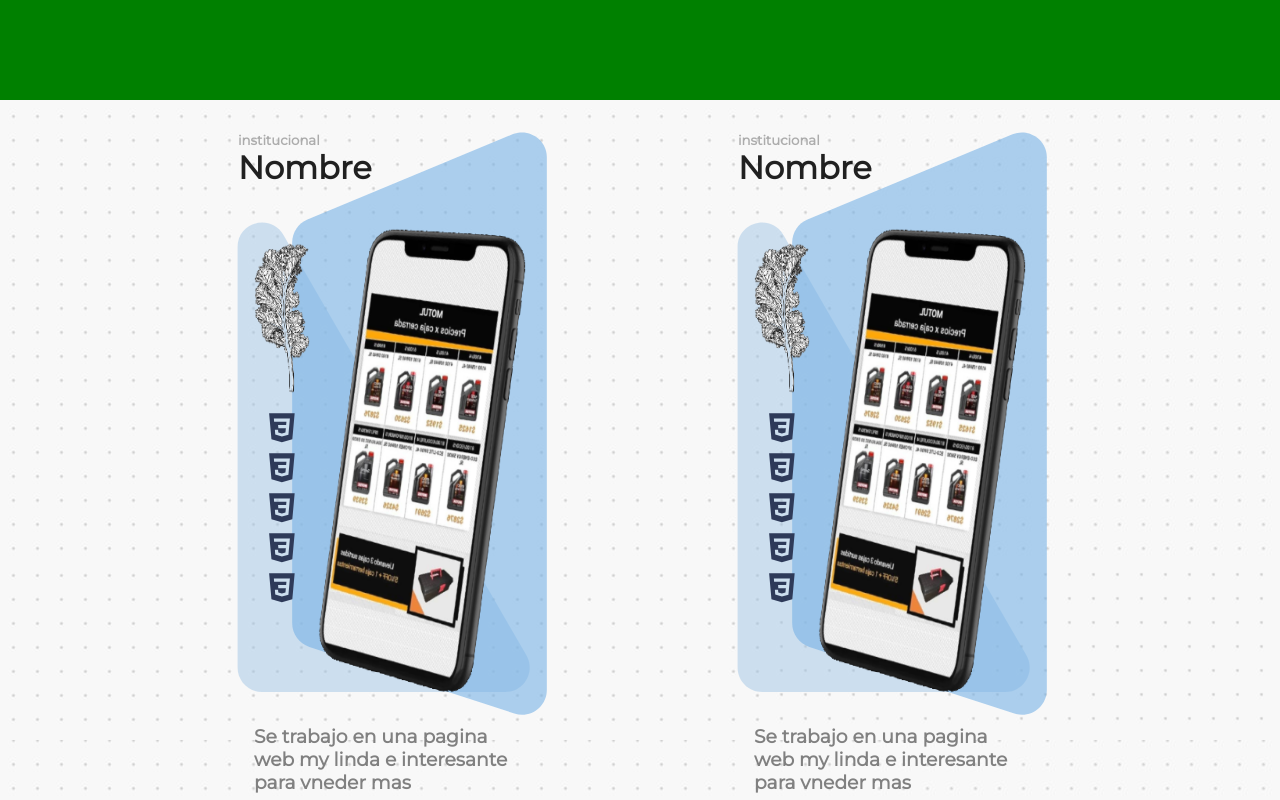
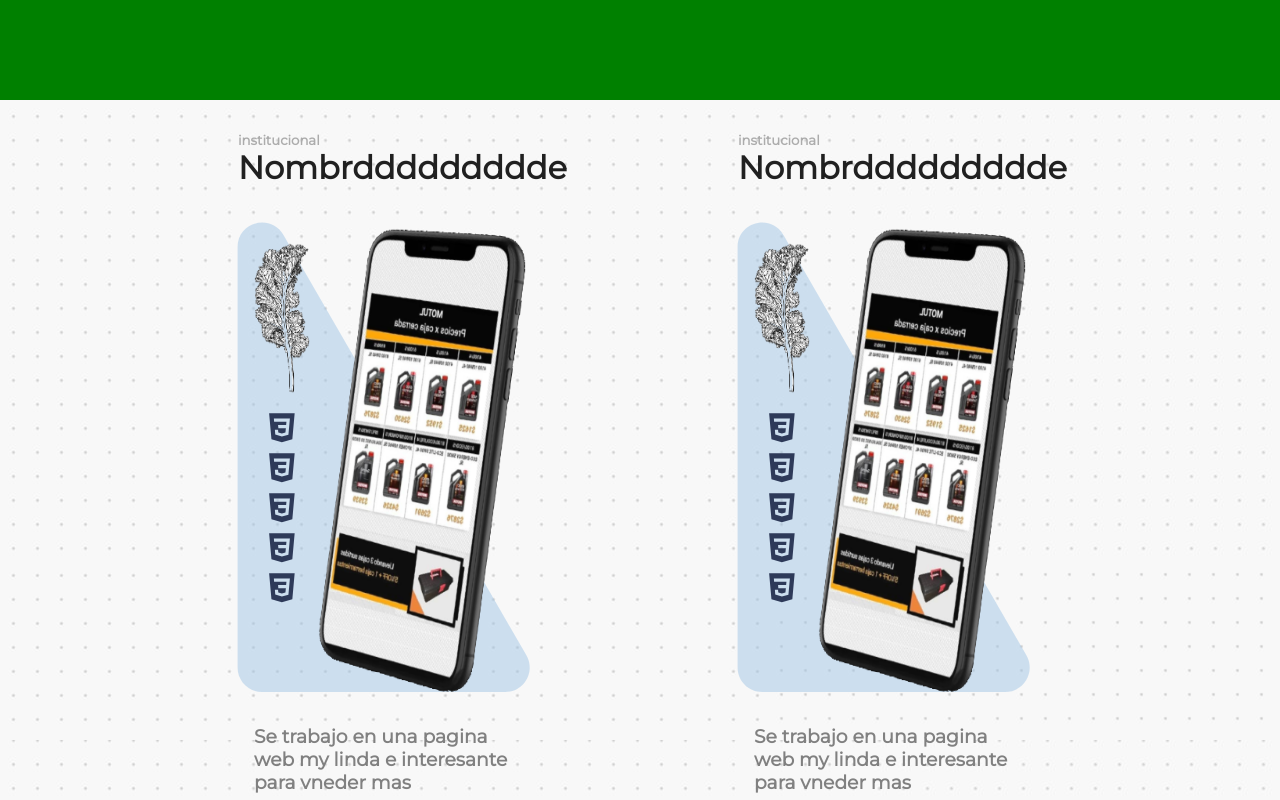
Before and after one commit to ignacioHourquescos/kaleindex, a Next.js app: page / in a window 1280 px wide. Shown: the part 700-1500 px from the top of the page. Built offline with nearby package versions, Linux system fonts and the light colour scheme.

Commit message:
trabajando en cards

```diff
--- a/components/Card/Card.js
+++ b/components/Card/Card.js
@@ -24,7 +24,7 @@
       </div>
 
       <h5>institucional</h5>
-      <h1>Nombre</h1>
+      <h1>Nombrddddddddde</h1>
       <div className={ss.image_container}>
          <Image src={"/renova.png"} width="280px" height="550px"/>
       </div>
@@ -41,7 +41,7 @@
 <path d="M295.615 518C316.408 518 329.397 495.485 318.989 477.485L51.0696 14.1213C37.2469 -9.78478 0.695587 0.0217839 0.695587 27.6364V491C0.695587 505.912 12.7839 518 27.6956 518H112.287H295.615Z" fill="#A2C5E6" fill-opacity="0.5"/>
 </svg>
 
-const shapeRight = <svg width="277" height="604" viewBox="0 0 277 657" fill="none" xmlns="http://www.w3.org/2000/svg">
+const shapeRight = <svg width="277" height="504" viewBox="0 0 277 657" fill="none" xmlns="http://www.w3.org/2000/svg">
 <path d="M0 120.15C0 109.241 6.56412 99.4042 16.6372 95.2174L239.637 2.52949C257.419 -4.8613 277 8.20517 277 27.4617V606.847C277 625.187 259.107 638.191 241.663 632.528L18.6627 560.13C7.53493 556.517 0 546.149 0 534.449V120.15Z" fill="#78B2E6" fill-opacity="0.6"/>
 </svg>
 
--- a/components/Card/Card.module.scss
+++ b/components/Card/Card.module.scss
@@ -66,5 +66,7 @@
       position:absolute;
       right:0;
       top:0;
+      transform: translateY(900px);
+
    }
 }
```
Also changed, not shown: 1 other file (tests, documents, lock files or other folders).
